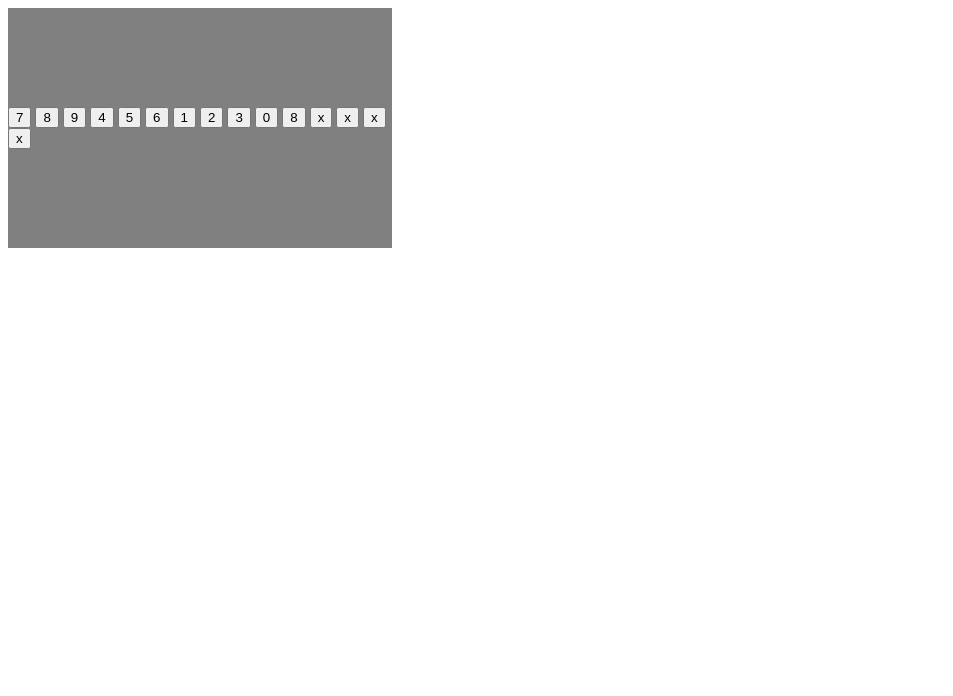
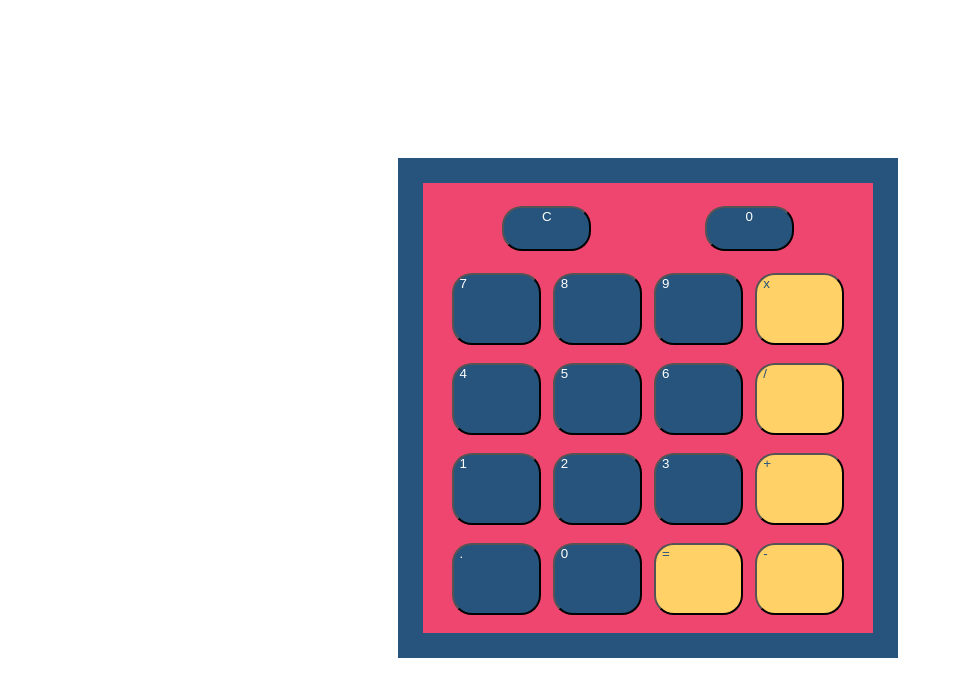
Before and after one commit to Maruxi01/Calculadora, a plain HTML site: page index.html in a window 1280 px wide. Shown: the whole page, without its empty margins (0-953 px from the left). Drawn offline with Linux system fonts and the light colour scheme.

Commit message:
avance general v1

```diff
--- a/index.html
+++ b/index.html
@@ -11,30 +11,37 @@
     <div id="contorno">
         <div id="calculadora">
             <div id="supCal">
+                    <button id="btSup" type="button">C</button>
+                    <button id="btSup2"type="button">0</button><br>
+            </div>
                 <div id="infCal">
 
                     <button type="button">7</button>
                     <button type="button">8</button>
                     <button type="button">9</button>
+                    <button  class="operacion"type="button">x</button>
+                    <br>
 
                     <button type="button">4</button>
                     <button type="button">5</button>
                     <button type="button">6</button>
+                    <button  class="operacion"type="button">/</button>
+                    <br>
 
                     <button type="button">1</button>
                     <button type="button">2</button>
                     <button type="button">3</button>
+                    <button  class="operacion"type="button">+</button>
+                    <br>
 
 
+                    <button type="button">.</button>
                     <button type="button">0</button>
-                    <button type="button">8</button>
 
-                    <button  class="operacion"type="button">x</button>
-                    <button  class="operacion"type="button">x</button>
-                    <button  class="operacion" id="igual" type="button">x</button>
-                    <button  class="operacion"type="button">x</button>
 
-                </div>
+                    <button  class="operacion" id="igual" type="button">=</button>
+                    <button  class="operacion"type="button">-</button>
+
             </div>
         </div>
     </div>
--- a/style.css
+++ b/style.css
@@ -1,17 +1,94 @@
 body{
+    align-items: center;
     justify-content: center;
-    align-items: center;
-    display: block;
-    height: 100%;
-    width: 100%;
+    display: flex;
+    width: 100vw;
+    height: 100vh;
+    position:fixed;
 }
 #contorno{
     width: 30%;
     height: 30%;
-    background-color: #808080;
+    min-width: 500px;
+    min-height: 500px;
+    background-color:#26547c;
     display: flex;
-    position:fixed;
+    margin: 5%;
     justify-content: center;
     align-items: center;
+}
+#calculadora{
+    min-width: 50px;
+    min-height: 50px;
+    margin: 20px 20px;
+    height: 90%;
+    width: 90%;
+    justify-items: center;
+    align-items: center;
+    background-color: #ef466f;
+    color: white;
+    display: flex;
+    flex-direction: column;
 
 }
+
+#supCal{
+display:flex;
+flex-wrap: wrap;
+height:20%;
+width: 90%;
+justify-content: space-between;
+align-items: center;
+}
+
+
+#infCal{
+    justify-content: space-between;
+    height: 80%;
+    width: 90%;
+    display:flex;
+    flex-wrap: wrap;
+}
+#btSup{
+background-color: #26547c;
+color:white;
+height: 50%;
+width: 22%;
+padding: auto;
+display: flex;
+margin: 0 auto;
+text-align: center;
+border-radius: 20px;
+justify-content: center;
+
+}
+#btSup2{
+    background-color: #26547c;
+    color:white;
+    height: 50%;
+    width: 22%;
+    padding: auto;
+    display: flex;
+    margin: 0 auto;
+    text-align: center;
+    border-radius: 20px;
+    justify-content: center;
+
+    }
+button{
+background-color: #26547c;
+color:white;
+height: 20%;
+width: 22%;
+display: flex;
+margin: 0 auto;
+text-align: center;
+
+border-radius: 20px;
+
+}
+
+.operacion{
+    background-color: #ffd166;
+    color: #26547c;
+}
```
